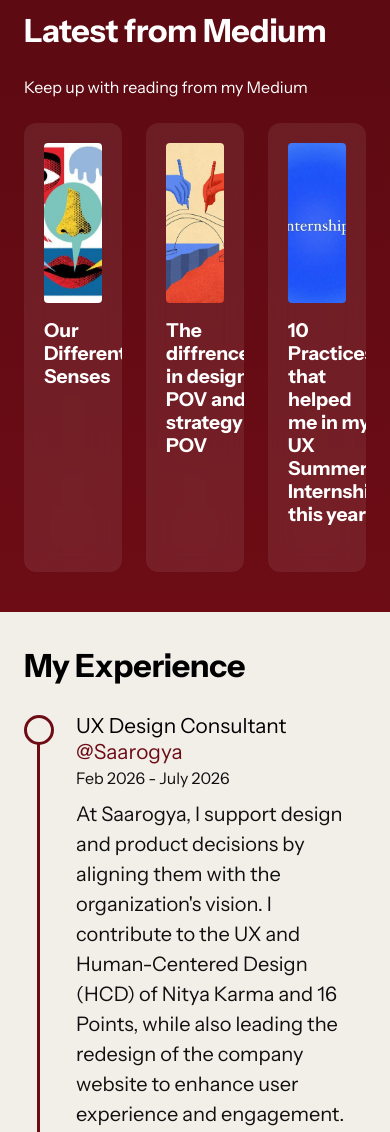
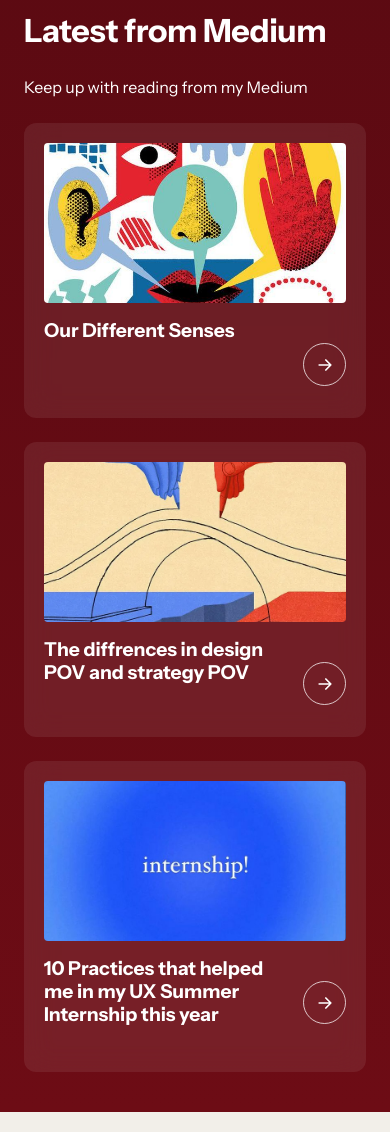
Before and after one commit to AsawariSakharkar/myFolio, a plain HTML site: page index.html in a window 390 px wide. Shown: the part 3820-4952 px from the top of the page. Drawn offline with Linux system fonts and the light colour scheme; a web font is replaced by a local one.

Commit message:
Updated for mobile repomsiveness of the medium section

```diff
--- a/assets/css/styles.css
+++ b/assets/css/styles.css
@@ -819,7 +819,8 @@ a {
    RESPONSIVE
    ========================================================================== */
 @media (max-width: 900px) {
-  .project-grid {
+  .project-grid,
+  .article-grid {
     grid-template-columns: repeat(2, 1fr);
   }
 }
@@ -843,7 +844,8 @@ a {
 }
 
 @media (max-width: 560px) {
-  .project-grid {
+  .project-grid,
+  .article-grid {
     grid-template-columns: 1fr;
   }
   .socials {
```
